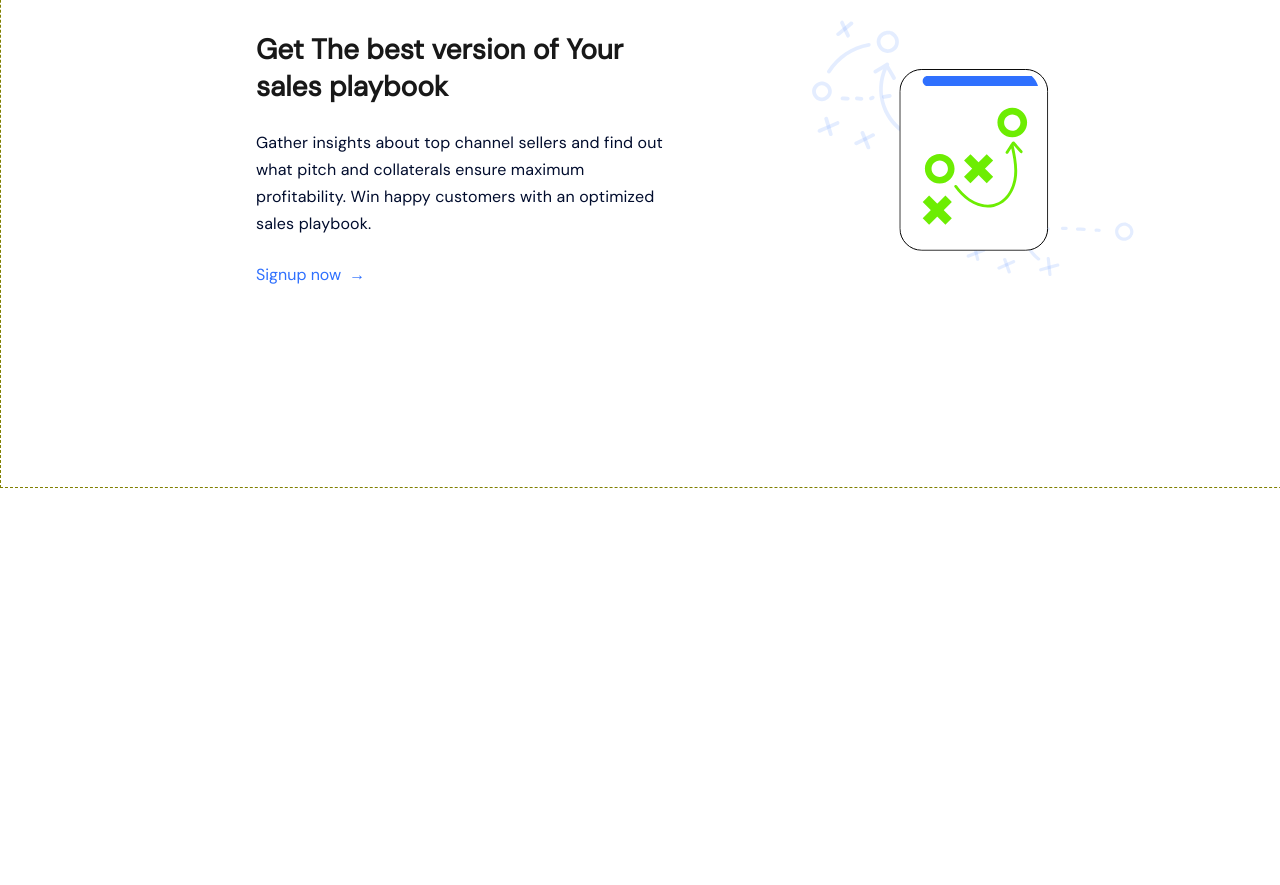
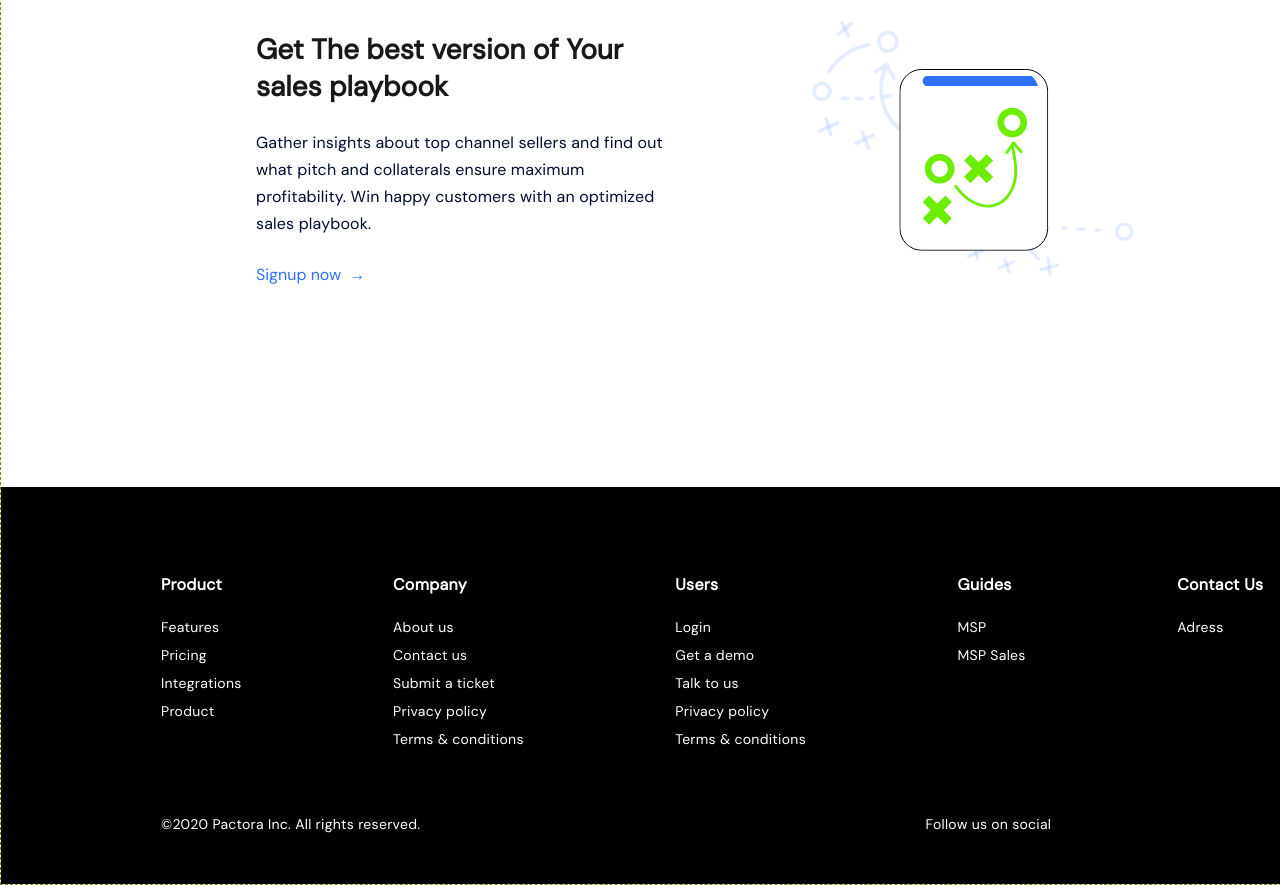
Before and after one commit to OlgaSon/HW-html_css, a plain HTML site: page hw6-Grid/index.html in a window 1280 px wide. Shown: the part 3272-4157 px from the top of the page. Before the commit the page ends 3760 px from the top, so only its background shows below. Drawn offline with Linux system fonts and the light colour scheme.

Commit message:
Add footer section to homework 6 (grid)

```diff
--- a/hw6-Grid/index.html
+++ b/hw6-Grid/index.html
@@ -96,8 +96,41 @@
         <div class="oportunities__image"><img src="./image/Get The best version of  Your sales playbook.svg" alt=""
                 srcset=""></div>
     </section>
-
-
+    <footer class="footer">
+        <div class="footer__header">Product</div>
+        <div class="footer__header">Company</div>
+        <div class="footer__header">Users</div>
+        <div class="footer__header">Guides</div>
+        <div class="footer__header">Contact Us</div>
+        <div class="footer__item">Features</div>
+        <div class="footer__item">About us</div>
+        <div class="footer__item">Login</div>
+        <div class="footer__item">MSP</div>
+        <div class="footer__item">Adress</div>
+        <div class="footer__item">Pricing</div>
+        <div class="footer__item">Contact us</div>
+        <div class="footer__item">Get a demo</div>
+        <div class="footer__item">MSP Sales</div>
+        <div class="footer__item"></div>
+        <div class="footer__item">Integrations</div>
+        <div class="footer__item">Submit a ticket</div>
+        <div class="footer__item">Talk to us</div>
+        <div class="footer__item"></div>
+        <div class="footer__item"></div>
+        <div class="footer__item">Product</div>
+        <div class="footer__item">Privacy policy</div>
+        <div class="footer__item">Privacy policy</div>
+        <div class="footer__item"></div>
+        <div class="footer__item"></div>
+        <div class="footer__item"></div>
+        <div class="footer__item">Terms & conditions</div>
+        <div class="footer__item">Terms & conditions</div>
+        <div class="footer__item"></div>
+        <div class="footer__item"></div>
+        <div class="footer__item"></div>
+        <div class="footer__item footer__item_copyright">&#169;2020 Pactora Inc. All rights reserved.</div>
+        <div class="footer__item footer__item_SM">Follow us on social</div>
+    </footer>
 </body>
 
 </html>
--- a/hw6-Grid/style.css
+++ b/hw6-Grid/style.css
@@ -11,7 +11,6 @@
     justify-content: space-between;
     align-items: center;
     margin: 0 69px;
-
 }
 
 .header__logo {
@@ -178,7 +177,6 @@
     letter-spacing: 0.01em;
     color: #000C2D;
     margin-bottom: 24px;
-
 }
 
 .oportunities__link {
@@ -189,3 +187,40 @@
     text-align: center;
     color: #2F70FE;
 }
+
+.footer {
+    display: grid;
+    grid-template-columns: repeat(5, auto);
+    grid-template-rows: 42px repeat(5, 28px) 57px 28px;
+    height: 247px;
+    background: #000000;
+    color: #FFFFFF;
+    padding: 89px 156px 61px 160px;
+    grid-column-gap: 130px;
+}
+
+.footer__header {
+    font-weight: bold;
+    font-size: 16px;
+    line-height: 18px;
+    letter-spacing: 0.02em;
+}
+
+.footer__item {
+    font-size: 14px;
+    line-height: 18px;
+    letter-spacing: 0.02em;
+    margin-bottom: 10px;
+    height: 18px;
+}
+
+.footer__item_copyright {
+    grid-column-start: 1;
+    grid-column-end: 4;
+}
+
+.footer__item_SM {
+    grid-column-start: 4;
+    grid-column-end: 6;
+    margin-left: -32px;
+}
```
